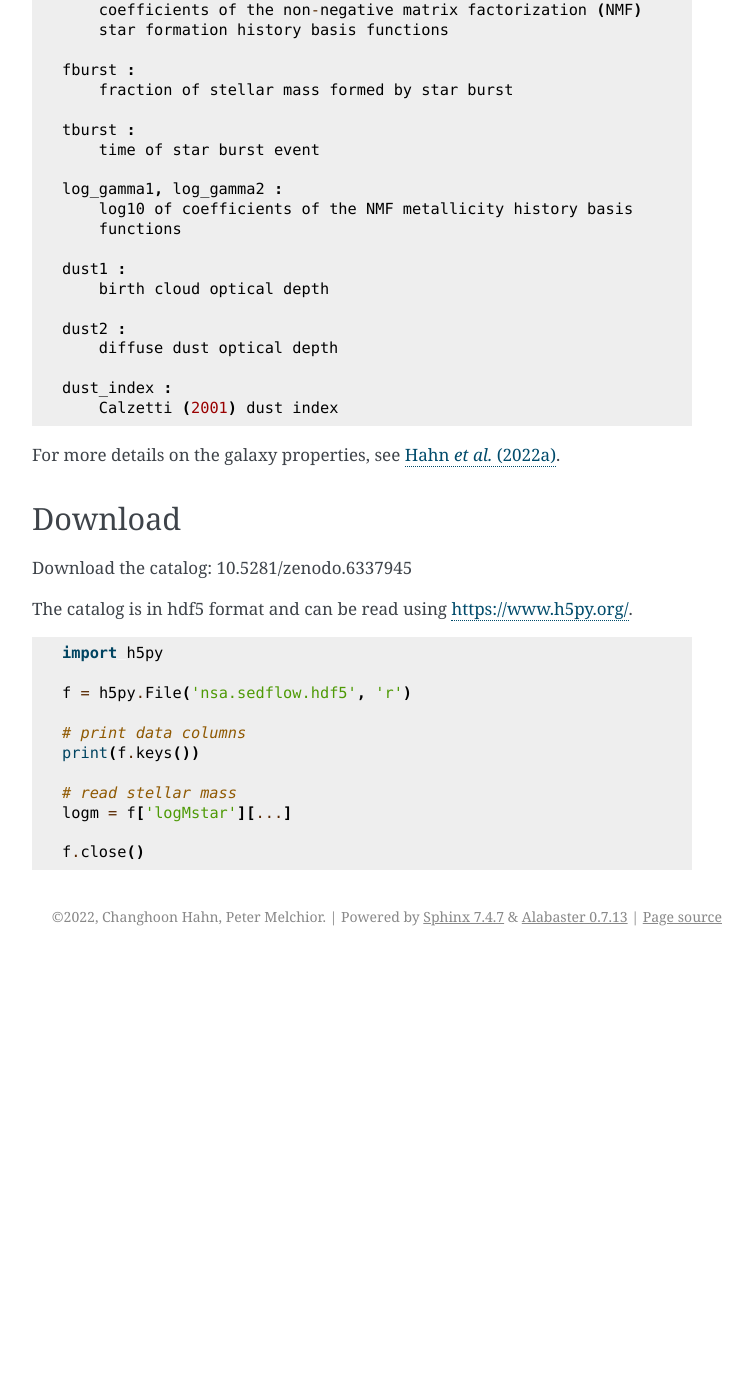
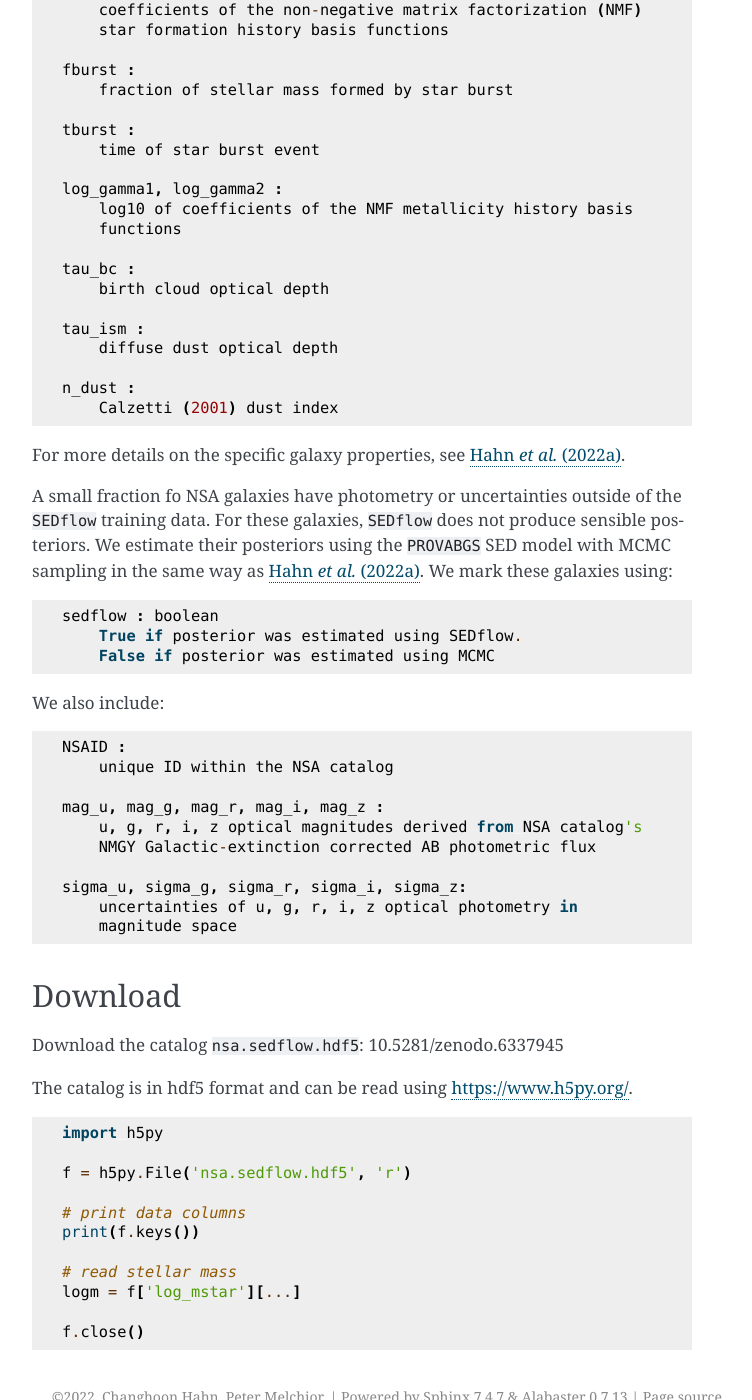
Before and after one commit to changhoonhahn/SEDflow, a Sphinx documentation site: the page built from docs/datamodel.rst, in a window 1280 px wide and 1400 px high, scrolled down 594 px. Shown: the whole window, without its empty margins (388-1140 px from the left). Built offline with Sphinx 7.4.7, drawn with Linux system fonts in a browser that asks for light colours; pages that are not in the unit, such as notebooks, are missing from menus; before the commit the page ends 1550 px from its top, so only the background shows below that.

Commit message:
updates to website

```diff
--- a/docs/datamodel.rst
+++ b/docs/datamodel.rst
@@ -11,7 +11,7 @@ Estimation. For more details on this catalog and ``SEDflow`` see |sedflow|_.
 For each galaxy, the catalog provides 10,000 samples drawn from the posteriors of
 ::
 
-    logMstar :
+    log_mstar :
         log10 of stellar mass
 
     log_sfr_1gyr :
@@ -34,21 +34,47 @@ For each galaxy, the catalog provides 10,000 samples drawn from the posteriors o
         log10 of coefficients of the NMF metallicity history basis
         functions
 
-    dust1 :
+    tau_bc :
         birth cloud optical depth
 
-    dust2 :
+    tau_ism :
         diffuse dust optical depth
 
-    dust_index :
+    n_dust :
         Calzetti (2001) dust index
 
-For more details on the galaxy properties, see |provabgs|_.
+For more details on the specific galaxy properties, see |provabgs|_.
+
+A small fraction fo NSA galaxies have photometry or uncertainties outside
+of the ``SEDflow`` training data.
+For these galaxies, ``SEDflow`` does not produce sensible posteriors.
+We estimate their posteriors using the ``PROVABGS`` SED model with MCMC
+sampling in the same way as |provabgs|_.
+We mark these galaxies using:
+::
+
+    sedflow : boolean
+        True if posterior was estimated using SEDflow.
+        False if posterior was estimated using MCMC
+
+We also include:
+::
+
+    NSAID :
+        unique ID within the NSA catalog
+
+    mag_u, mag_g, mag_r, mag_i, mag_z :
+        u, g, r, i, z optical magnitudes derived from NSA catalog's
+        NMGY Galactic-extinction corrected AB photometric flux
+
+    sigma_u, sigma_g, sigma_r, sigma_i, sigma_z:
+        uncertainties of u, g, r, i, z optical photometry in
+        magnitude space
 
 
 Download
 --------
-Download the catalog: 10.5281/zenodo.6337945
+Download the catalog ``nsa.sedflow.hdf5``: 10.5281/zenodo.6337945
 
 The catalog is in hdf5 format and can be read using https://www.h5py.org/.
 ::
@@ -61,7 +87,7 @@ The catalog is in hdf5 format and can be read using https://www.h5py.org/.
     print(f.keys())
 
     # read stellar mass
-    logm = f['logMstar'][...]
+    logm = f['log_mstar'][...]
 
     f.close()
 
```
Also changed, not shown: docs/index.rst (+4 -3 lines).
